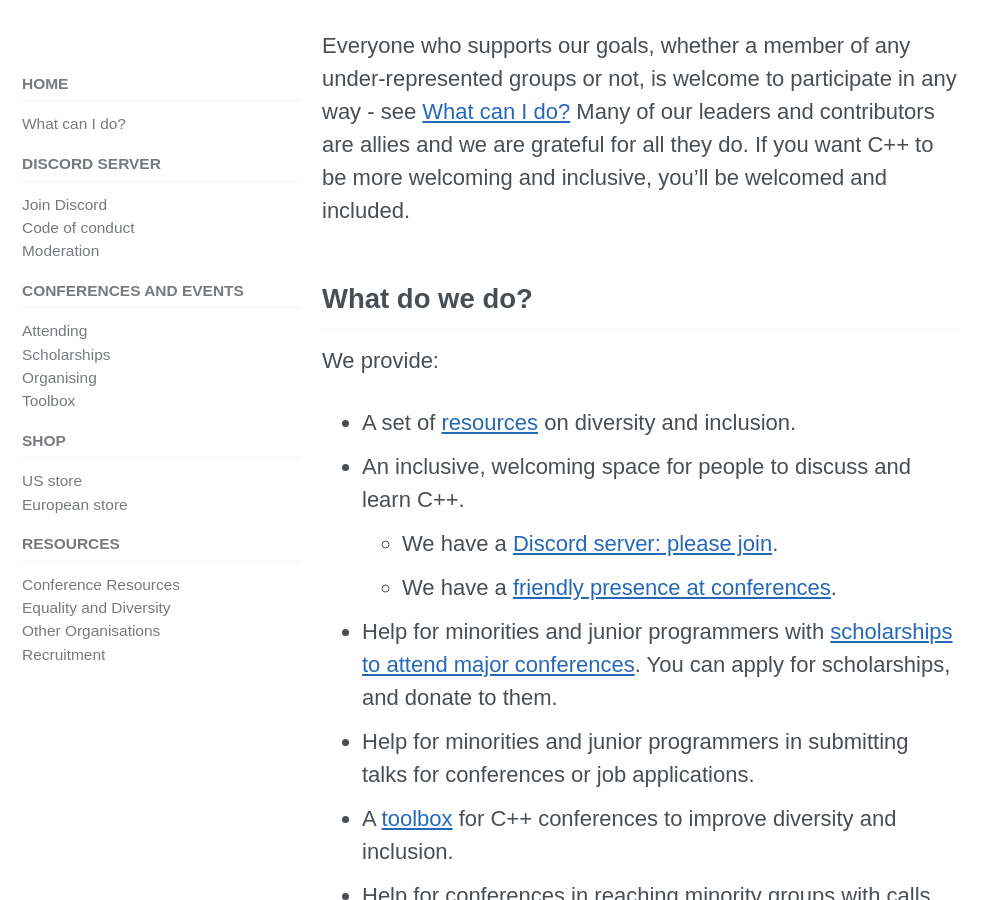
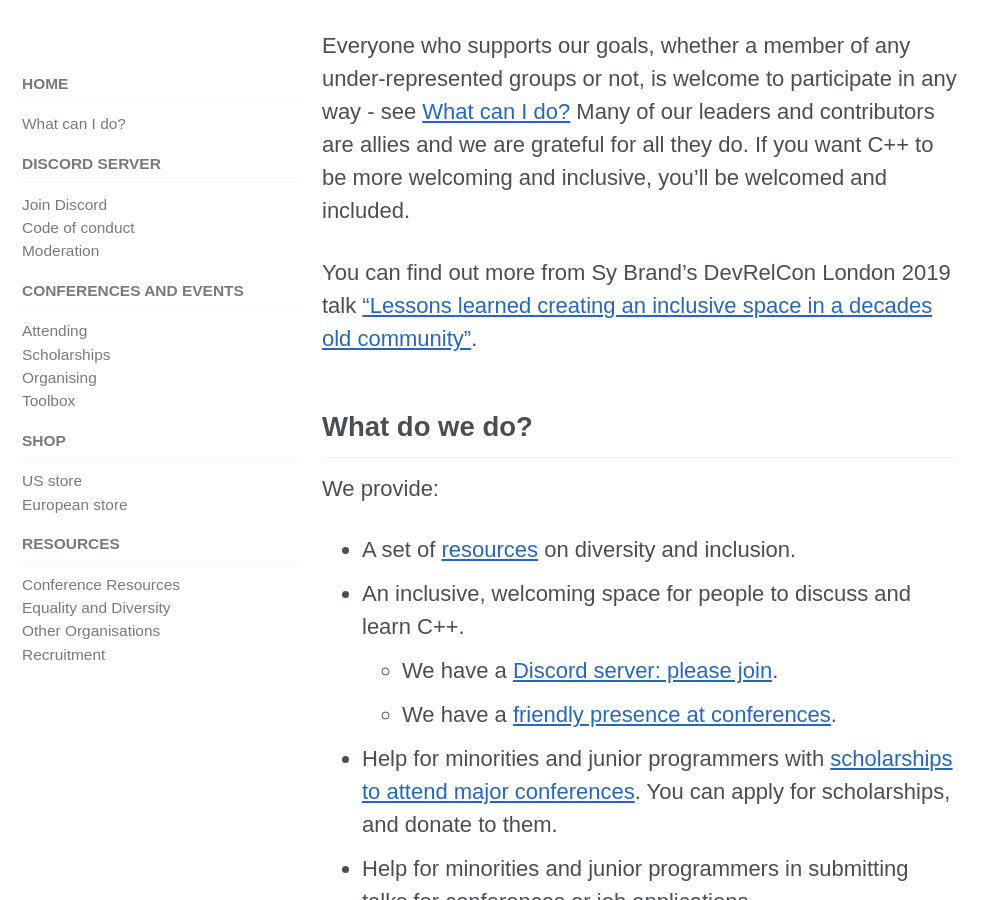
Before and after one commit to include-cpp/include-cpp.github.io, a Jekyll site: the page built from index.md, in a window 1280 px wide and 900 px high, scrolled down 793 px. Shown: the whole window, without its empty margins (0-998 px from the left). Built offline with Jekyll 4.4.1, drawn with Linux system fonts in a browser that asks for light colours; cached includes are drawn as plain includes; nearby versions of some CDN libraries.

Commit message:
Add para linking to Sy Brand's DevRelCon talk. Text reviewed by Timur.

```diff
--- a/index.md
+++ b/index.md
@@ -23,6 +23,8 @@ Our primary communication platform is our [Discord server](https://discord.gg/ZP
 The moderation and administration team includes [Patricia Aas](https://twitter.com/pati_gallardo), [Sy Brand](https://twitter.com/TartanLlama), [Noam Chitayat](https://twitter.com/_Noam), [Guy Davidson](https://twitter.com/hatcat01), [Timur Doumler](https://twitter.com/timur_audio), [Kate Gregory](https://twitter.com/gregcons), [Adi Shavit](https://twitter.com/AdiShavit), [Fred Tingaud](https://twitter.com/FredTingaudDev), [Bryce Lelbach](https://twitter.com/blelbach).
 
 Everyone who supports our goals, whether a member of any under-represented groups or not, is welcome to participate in any way - see [What can I do?](/what-can-i-do/) Many of our leaders and contributors are allies and we are grateful for all they do. If you want C++ to be more welcoming and inclusive, you'll be welcomed and included.
+
+You can find out more from Sy Brand's DevRelCon London 2019 talk ["Lessons learned creating an inclusive space in a decades old community"](https://devrel.net/community/lessons-learned-creating-an-inclusive-space-in-a-decades-old-community).
 
 ## What do we do?
 
```
